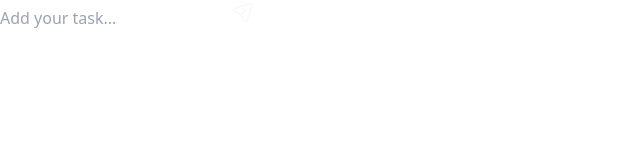
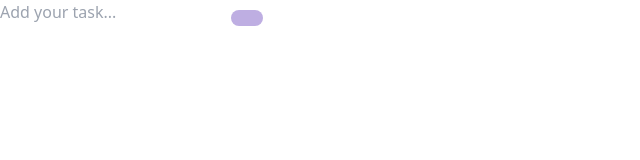
Before and after one commit to samzyconcepts/task-manager-app, a React (Vite) app: page / in a window 1280 px wide. Shown: the top 160 px of the page, without its empty margins (0-640 px from the left). Built offline with nearby package versions, Linux system fonts and the light colour scheme.

Commit message:
Update: creating reuseable button component

```diff
--- a/src/component/Button.tsx
+++ b/src/component/Button.tsx
@@ -1,10 +1,29 @@
-import send from "../assets/send.svg";
+import { cva } from "class-variance-authority";
+import { cn } from "../util/cn";
 
-const Button = () => {
-    return (
-        <button type="submit">
-            <img src={send} alt="arrow-button" />
-        </button>
-    );
+type ButtonProps = React.HTMLAttributes<HTMLButtonElement> & {
+    variant?: "primary" | "secondary";
 };
-export default Button;
+
+export default function Button({ className, variant, ...props }: ButtonProps) {
+    return <button {...props} className={cn(buttonVariants({ variant }), className)} />;
+}
+
+// cva (class variance authority) is a library that allows you to configure different variance for a button each with is own style. It makes our button reuseable with different style.
+
+// to make the component extensible with another style outside what we have specified here. we will give access to the className and also create util file cn.ts...
+
+const buttonVariants = cva(
+    "py-2 px-4 rounded-lg hover:bg-[#855DDE] transition-colors duration-150",
+    {
+        variants: {
+            variant: {
+                primary: "bg-[#BEAEE2] text-white",
+                secondary: "bg-white text-black border-2 border-black",
+            },
+        },
+        defaultVariants: {
+            variant: "primary",
+        },
+    }
+);
--- /dev/null
+++ b/src/util/cn.ts
@@ -0,0 +1,7 @@
+import clsx from "clsx";
+import { ClassValue } from "class-variance-authority/types";
+import {twMerge} from "tailwind-merge"
+
+export function cn(...inputs: ClassValue[]){
+    return twMerge(clsx(inputs))
+}
```
